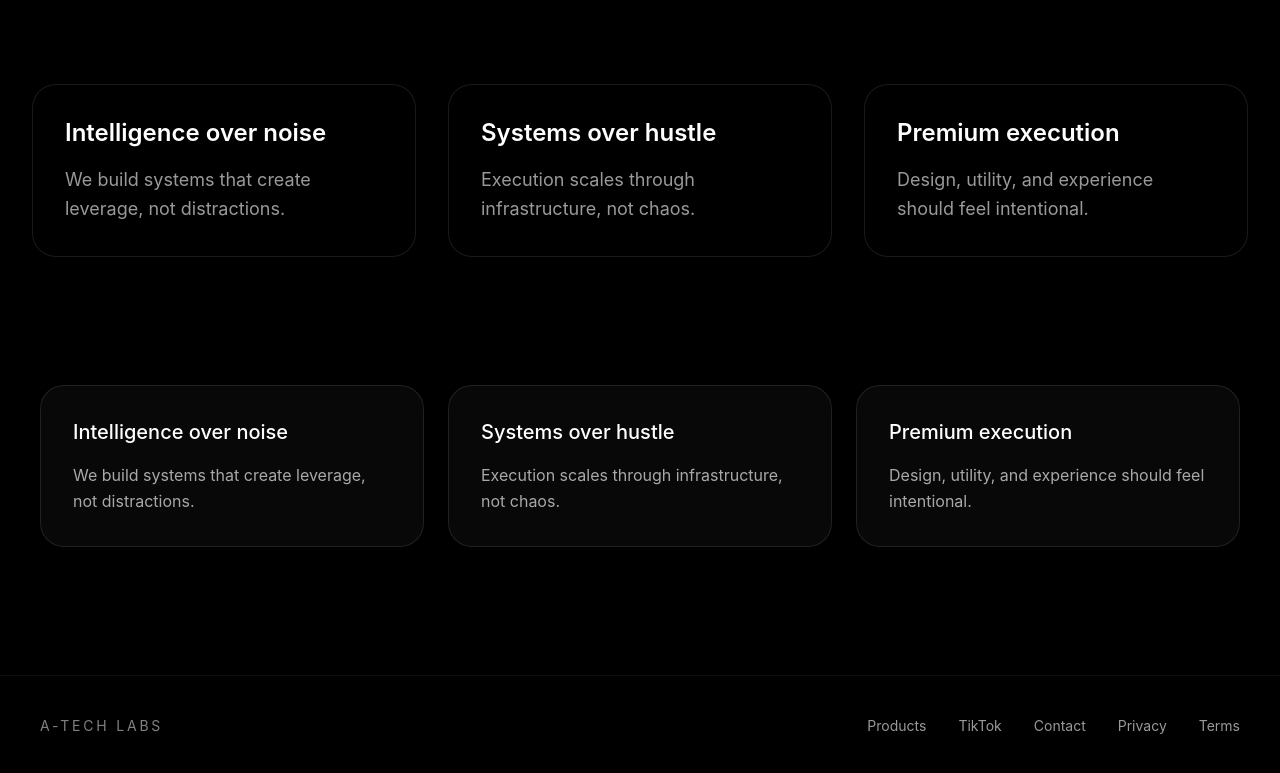
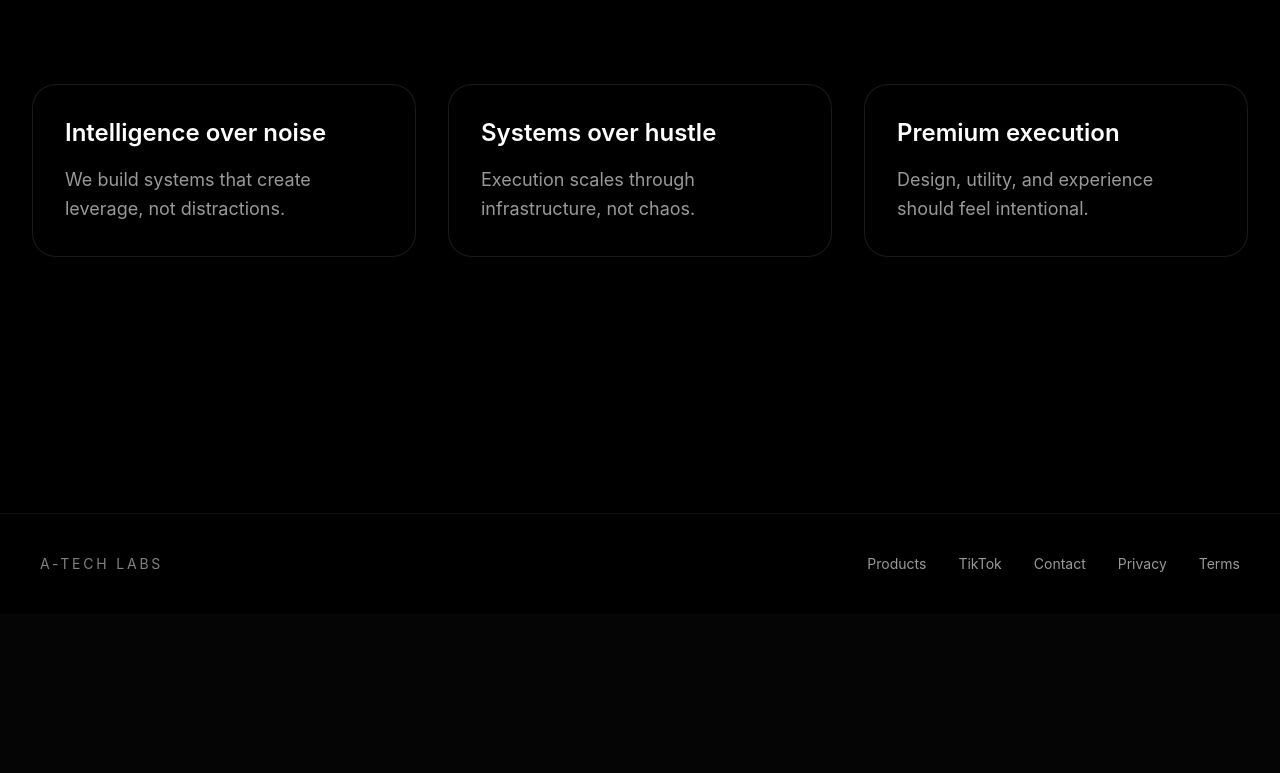
Before and after one commit to apifNf/atechlabs-web, a Next.js app: page / in a window 1280 px wide. Shown: the part 1183-1956 px from the top of the page. After the commit the page ends 1797 px from the top, so only its background shows below. Built offline with nearby package versions, Linux system fonts and the light colour scheme.

Commit message:
update thesis spacing

```diff
--- a/app/page.tsx
+++ b/app/page.tsx
@@ -2,7 +2,6 @@ import Navbar from "@/components/Navbar";
 import AmbientBackground from "@/components/AmbientBackground";
 import Hero from "@/components/Hero";
 import Thesis from "@/components/Thesis";
-import Philosophy from "@/components/Philosophy";
 import Footer from "@/components/Footer";
 
 export default function Home() {
@@ -12,7 +11,6 @@ export default function Home() {
       <Navbar />
       <Hero />
       <Thesis />
-      <Philosophy />
       <Footer />
     </main>
   );
--- a/components/Footer.tsx
+++ b/components/Footer.tsx
@@ -3,7 +3,7 @@ import SectionWrapper from "./SectionWrapper";
 
 export default function Footer() {
   return (
-    <footer className="border-t border-white/5 py-10">
+    <footer className="relative z-30 border-t border-white/5 py-10 mt-32">
       <SectionWrapper>
         <div className="flex flex-col items-center justify-between gap-6 md:flex-row">
           <div>
```
